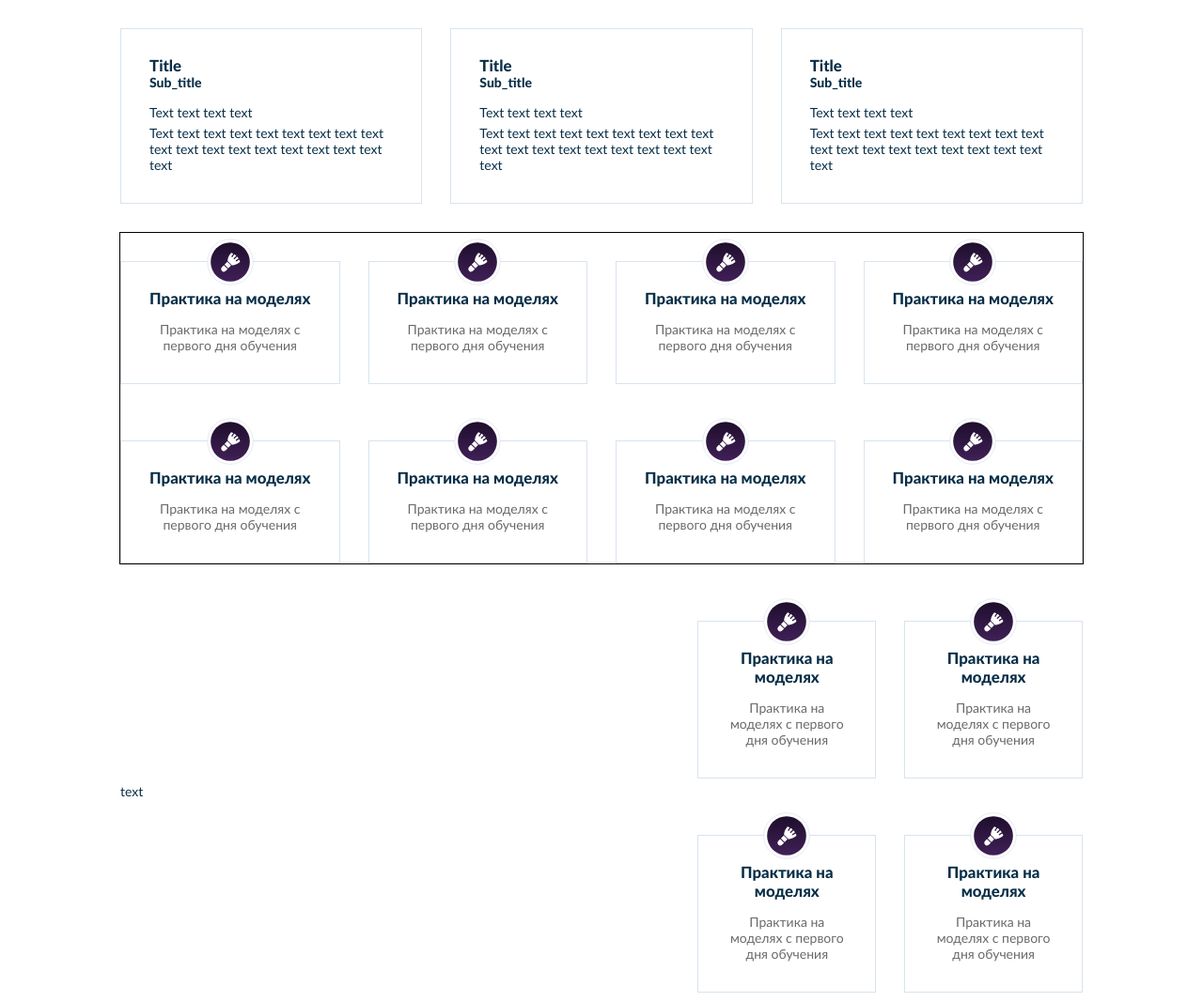
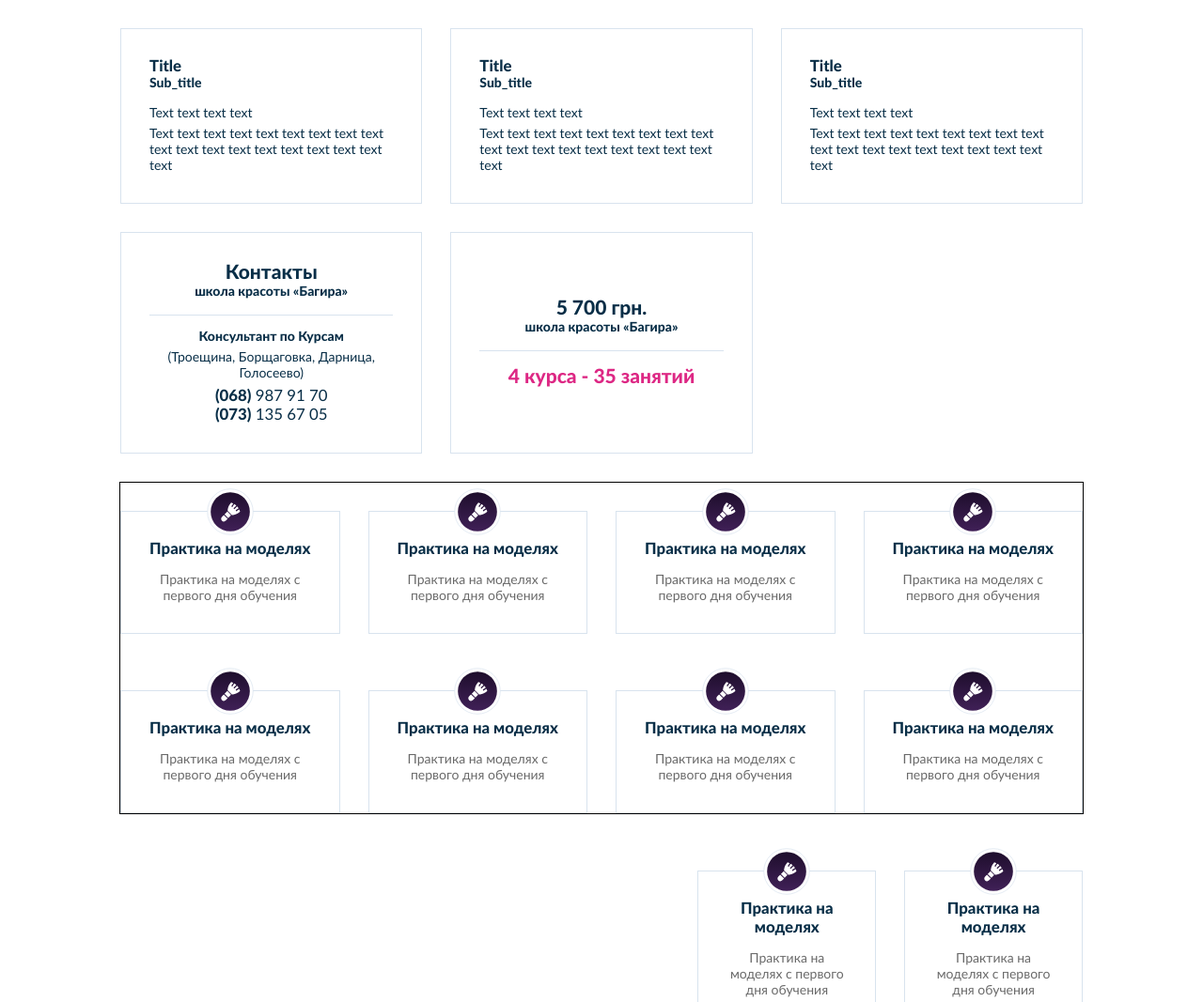
Before and after one commit to AnderKovalchuk/Bagheera-Beauty-School, a plain HTML site: page ContentElements.html in a window 1280 px wide. Shown: the top 1067 px of the page at 94% size. Drawn offline with nearby package versions, Linux system fonts and the light colour scheme.

Commit message:
Другие блоки

```diff
--- a/ContentElements.html
+++ b/ContentElements.html
@@ -63,6 +63,25 @@
             <div class="content">
                 <p>Text text text text</p>
                 <p>Text text text text text text text text text text text text text text text text text text text</p>
+            </div>
+        </div>
+    </section>
+
+    <section class="block_main_wrap grid_3">
+        <div class="info_block info_block_style_3">
+            <h3 class="title">Контакты</h3>
+            <p class="sub_title">школа красоты «Багира»</p>
+            <div class="content">
+                <p><strong>Консультант по Курсам</strong></p>
+                <p>(Троещина, Борщаговка, Дарница, Голосеево)</p>
+                <p class="accent"><strong>(068)</strong> 987 91 70 <br> <strong>(073)</strong> 135 67 05</p>
+            </div>
+        </div>
+        <div class="info_block info_block_style_4">
+            <h3 class="title">5 700 грн.</h3>
+            <p class="sub_title">школа красоты «Багира»</p>
+            <div class="content">
+                <p class="accent">4 курса - 35 занятий</p>
             </div>
         </div>
     </section>
--- a/css/element-styles.css
+++ b/css/element-styles.css
@@ -179,18 +179,47 @@
 .info_block .content{
     margin-top: 15px;
 }
+.info_block .accent{
+    font-size: 1.2em;
+}
 .info_block .content p:not(:last-child){
     margin-bottom: 5px;
 }
 
 .info_block_style_1,
-.info_block_style_2{
+.info_block_style_2,
+.info_block_style_3,
+.info_block_style_4{
     border: 1px solid var(--color-help-element-light);
+    display: flex;
+    flex-direction: column;
+    justify-content: center;
 }
 .info_block_style_2{
     text-align: center;
 }
 
+.info_block_style_3,
+.info_block_style_4{
+    text-align: center;
+}
+.info_block_style_3 .title,
+.info_block_style_4 .title{
+    font-size: 1.5em;
+}
+.info_block_style_3 .sub_title{
+    padding-bottom: 15px;
+    border-bottom: 1px solid var(--color-help-element-light);
+}
+.info_block_style_4 .content{
+    padding-top: 15px;
+    border-top: 1px solid var(--color-help-element-light);
+}
+.info_block_style_4 .accent{
+    font-size: 1.5em;
+    font-weight: bold;
+    color: var(--color-comp-pink);
+}
 /*--- - - - Блок с преимуществами - - - ---*/
 .benefits_list_block{
     display: grid;
@@ -221,6 +250,7 @@
 .team_list_item{
     width: 48%;
     display: flex;
+    flex-direction: row;
     padding: 15px;
     margin-bottom: 30px;
 }
```
